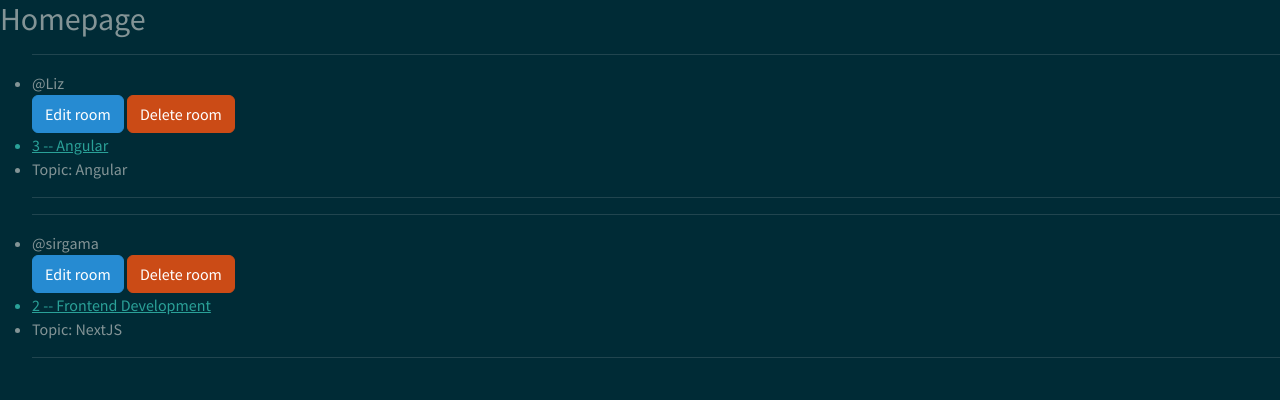
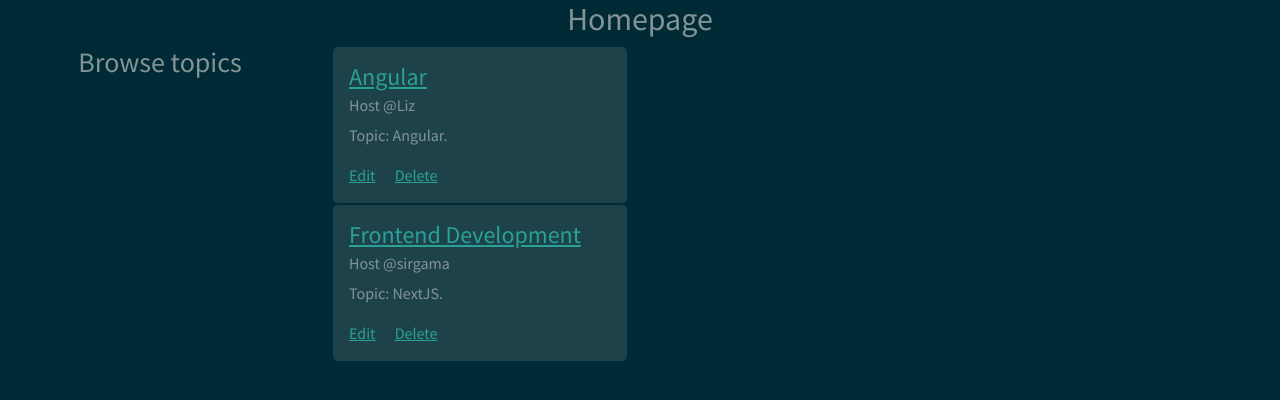
Before and after one commit to sirgama/disqus, a Django app: page / in a window 1280 px wide. Shown: the part 56-456 px from the top of the page. Run offline with Django 4.2, Linux system fonts and the light colour scheme; data comes from the database, SQL or seed files in the repository; both versions use the stored data as it was after the commit.

Commit message:
add columns and styling to home page

```diff
--- a/mainapp/templates/mainapp/home.html
+++ b/mainapp/templates/mainapp/home.html
@@ -3,16 +3,30 @@
 
 {% block content %}
 {% include 'mainapp/navbar.html' %}
-<h2>Homepage</h2>
-<ul>
-{% for room in rooms %}
-<hr>
-<li>@{{room.host.username}}</li>
-<a href="{% url 'update' room.id %}" class="btn btn-info">Edit room</a>
-<a href="{%url 'delete' room.id %}" class="btn btn-warning">Delete room</a>
-<a href="{% url 'room' room.id %}"><li>{{room.id}}  --  {{room.name}}</li></a>
-<li>Topic: {{room.topic.name}}</li>
-<hr>
-{% endfor %}
-</ul>
+<h2 class="text-center">Homepage</h2>
+<div class="container-fluid">
+    <div class="row">
+        <div class="col-md-3">
+            <h3 class="text-center">Browse topics</h3>
+        </div>
+        <div class="col-md-3">
+            {% for room in rooms %}
+            <div class="card">
+                <div class="card-body">
+                  <h4 class="card-title"><a href="{% url 'room' room.id %}">{{room.name}}</a></h4>
+                  <h6 class="card-subtitle mb-2 text-muted">Host @{{room.host.username}}</h6>
+                  <p class="card-text">Topic: {{room.topic.name}}.</p>
+                  <a href="{% url 'update' room.id %}" class="card-link">Edit</a>
+                  <a href="{%url 'delete' room.id %}" class="card-link">Delete</a>
+                </div>
+              </div>
+              {% endfor %}
+        </div>
+        <div class="col-md-3">
+
+        </div>
+    </div>
+</div>
+
+
 {% endblock %}
```
Also changed, not shown: db.sqlite3.
